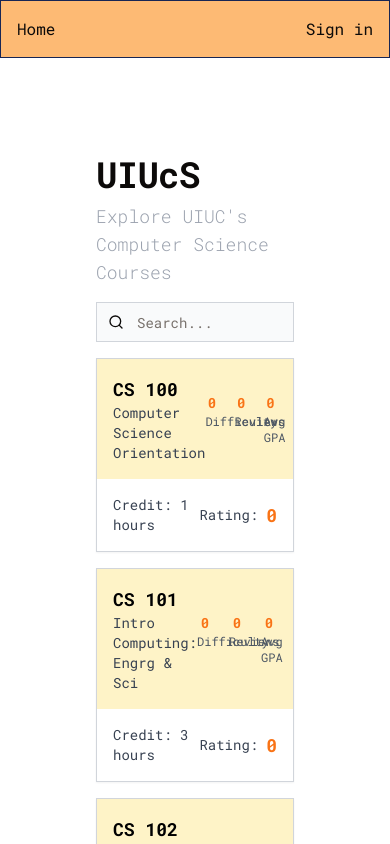
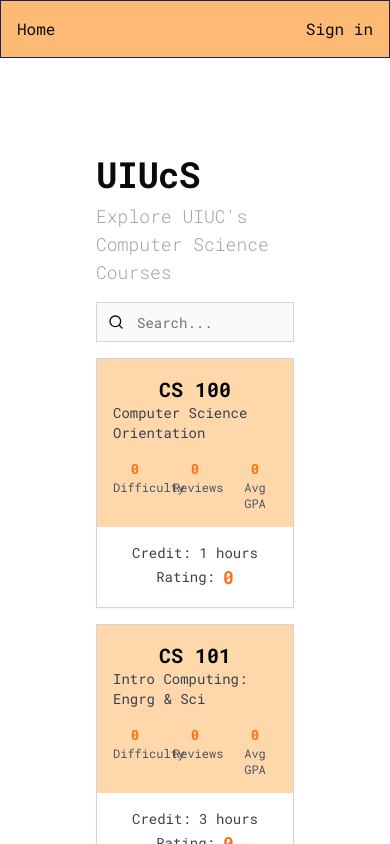
Before and after one commit to jshalabi03/uiucs, a Next.js app: page / in a window 390 px wide. Shown: the top 844 px of the page. Built offline with nearby package versions, Linux system fonts and the light colour scheme.

Commit message:
made repsonsive

```diff
--- a/src/components/course-card.tsx
+++ b/src/components/course-card.tsx
@@ -8,23 +8,32 @@
 
 export default function CourseCard({ course }: CourseCardParams) {
   return (
-    <Link href={`/courses/${course.subjectCode}${course.courseNumber}`} passHref>
+    <Link
+      href={`/courses/${course.subjectCode}${course.courseNumber}`}
+      passHref
+    >
       <div className="cursor-pointer">
         <Card className="transform transition duration-300 ease-in-out hover:scale-105 hover:bg-orange-200 border border-gray-300">
-          <div className="flex justify-between items-center bg-amber-100 p-4">
+          <div className="flex flex-col space-y-4 md:space-y-0 md:flex-row md:justify-between items-center bg-orange-200 p-4">
             <div>
-              <div className="font-bold text-lg text-black">
+              <div className="font-bold text-xl md:text-2xl text-black text-center md:text-left">
                 {course.subjectCode} {course.courseNumber}
               </div>
-              <div className="text-gray-700">{course.title}</div>
+              <div className="text-gray-700 text-left md:text-center">
+                {course.title}
+              </div>
             </div>
             <div className="grid grid-cols-3 gap-4">
               <div className="text-center">
-                <div className="font-bold text-orange-500">{course.difficulty}</div>
+                <div className="font-bold text-orange-500">
+                  {course.difficulty}
+                </div>
                 <div className="text-xs text-gray-600">Difficulty</div>
               </div>
               <div className="text-center">
-                <div className="font-bold text-orange-500">{course.reviews}</div>
+                <div className="font-bold text-orange-500">
+                  {course.reviews}
+                </div>
                 <div className="text-xs text-gray-600">Reviews</div>
               </div>
               <div className="text-center">
@@ -34,8 +43,10 @@
             </div>
           </div>
           <div className="p-4 bg-white">
-            <div className="flex justify-between items-center">
-              <div className="text-gray-700">Credit: {course.creditHoursStr}</div>
+            <div className="flex flex-col md:flex-row md:justify-between items-center">
+              <div className="text-gray-700">
+                Credit: {course.creditHoursStr}
+              </div>
               <div className="flex items-center">
                 <div className="text-gray-700 mr-2">Rating:</div>
                 <div className="font-bold text-orange-500 text-lg">
```
